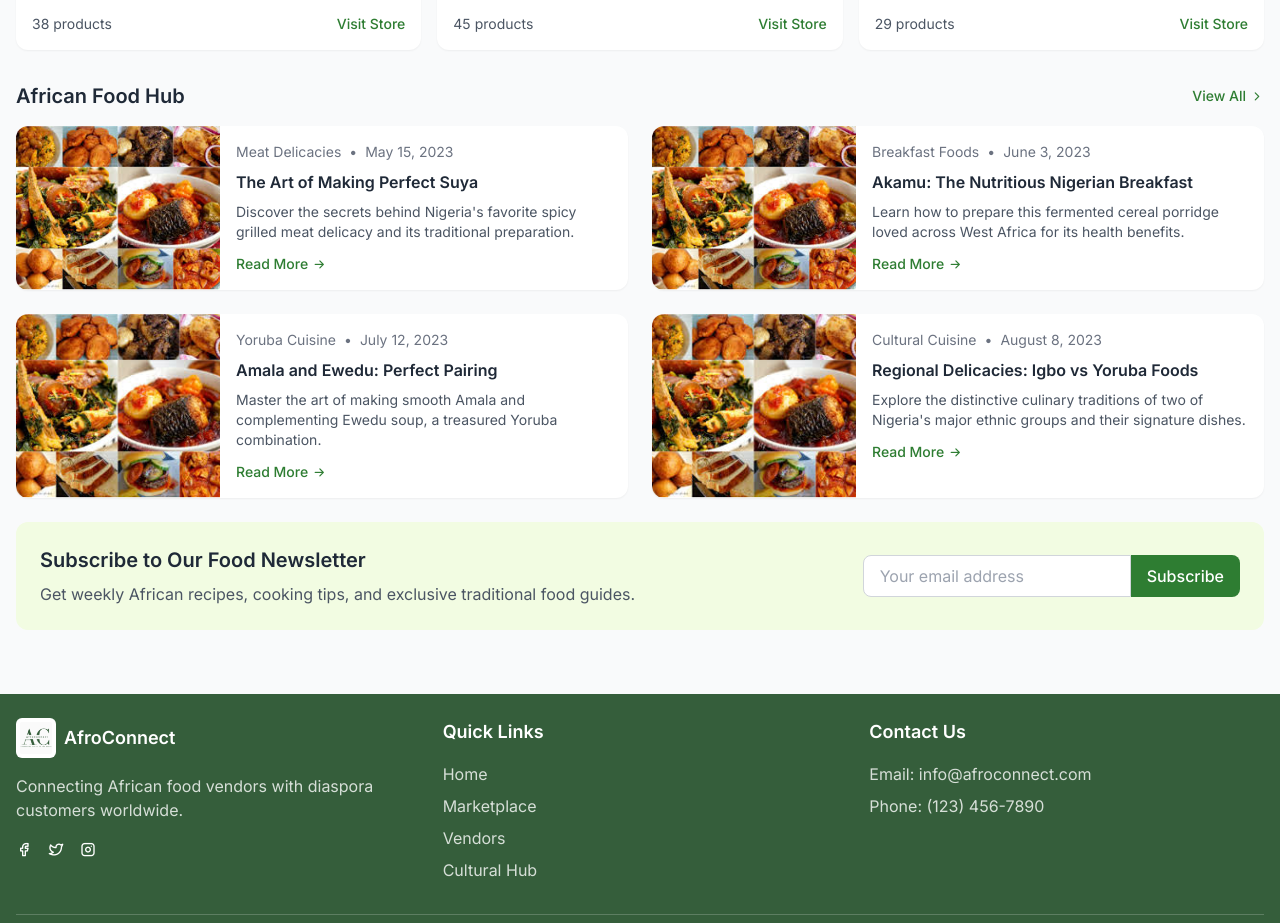
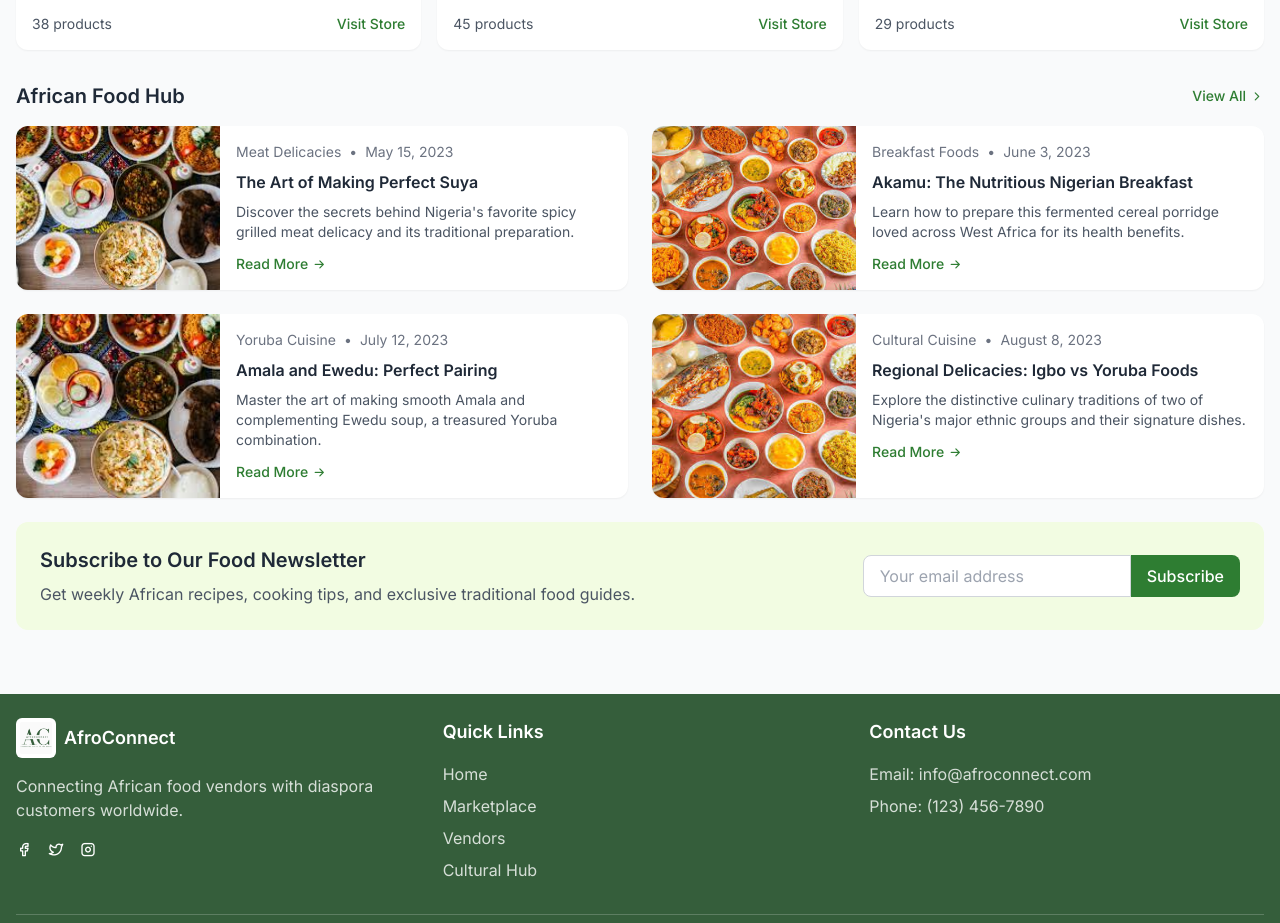
Before and after one commit to Lightiam/AfroConnect, a React (Vite) app: page / in a window 1280 px wide. Shown: the part 1604-2527 px from the top of the page. Built offline with nearby package versions, Linux system fonts and the light colour scheme; no server answers.

Commit message:
Update content images

```diff
--- a/src/components/afroconnect/CulturalContentHub.tsx
+++ b/src/components/afroconnect/CulturalContentHub.tsx
@@ -16,7 +16,7 @@ const CulturalContentHub: React.FC = () => {
       id: "c1",
       title: "The Art of Making Perfect Suya",
       excerpt: "Discover the secrets behind Nigeria's favorite spicy grilled meat delicacy and its traditional preparation.",
-      image: "/lovable-uploads/6854bebf-ed93-4a4c-b759-37ee94ce693e.png",
+      image: "/lovable-uploads/35c1bb40-42a4-4f22-966b-30f9f0367117.png",
       category: "Meat Delicacies",
       date: "May 15, 2023"
     },
@@ -24,7 +24,7 @@ const CulturalContentHub: React.FC = () => {
       id: "c2",
       title: "Akamu: The Nutritious Nigerian Breakfast",
       excerpt: "Learn how to prepare this fermented cereal porridge loved across West Africa for its health benefits.",
-      image: "/lovable-uploads/6854bebf-ed93-4a4c-b759-37ee94ce693e.png",
+      image: "/lovable-uploads/f1af322e-09da-426d-b7d6-f0e112e437cc.png",
       category: "Breakfast Foods",
       date: "June 3, 2023"
     },
@@ -32,7 +32,7 @@ const CulturalContentHub: React.FC = () => {
       id: "c3",
       title: "Amala and Ewedu: Perfect Pairing",
       excerpt: "Master the art of making smooth Amala and complementing Ewedu soup, a treasured Yoruba combination.",
-      image: "/lovable-uploads/6854bebf-ed93-4a4c-b759-37ee94ce693e.png",
+      image: "/lovable-uploads/35c1bb40-42a4-4f22-966b-30f9f0367117.png",
       category: "Yoruba Cuisine",
       date: "July 12, 2023"
     },
@@ -40,7 +40,7 @@ const CulturalContentHub: React.FC = () => {
       id: "c4",
       title: "Regional Delicacies: Igbo vs Yoruba Foods",
       excerpt: "Explore the distinctive culinary traditions of two of Nigeria's major ethnic groups and their signature dishes.",
-      image: "/lovable-uploads/6854bebf-ed93-4a4c-b759-37ee94ce693e.png",
+      image: "/lovable-uploads/f1af322e-09da-426d-b7d6-f0e112e437cc.png",
       category: "Cultural Cuisine",
       date: "August 8, 2023"
     }
```
Also changed, not shown: public/lovable-uploads/35c1bb40-42a4-4f22-966b-30f9f0367117.png (added), public/lovable-uploads/f1af322e-09da-426d-b7d6-f0e112e437cc.png (added).
